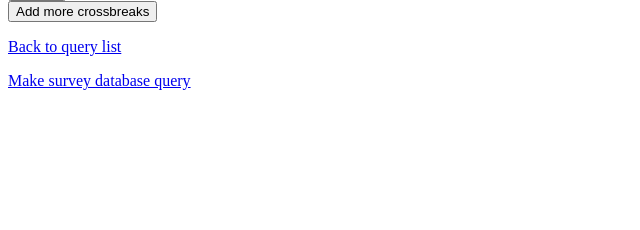
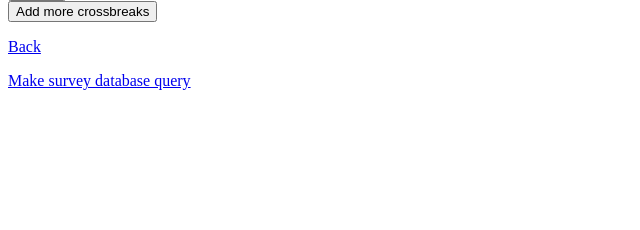
Before and after one commit to pf-data-projects/pf_polling_analyser, a Django app: page /upload/ in a window 1280 px wide. Shown: the part 570-800 px from the top of the page, without its empty margins (0-640 px from the left). Run offline with Django 3.2, Linux system fonts and the light colour scheme.

Commit message:
Change link texts that redirect home to 'Back'

```diff
--- a/templates/query_detail.html
+++ b/templates/query_detail.html
@@ -4,7 +4,7 @@
 <h3>{{query.user.username}}'s query: {{query.survey_name}}</h3>
 <p>{{query.starting_qid}}</p>
 <p>{{query.ending_qid}}</p>
-<p><a href="{% url 'home' %}">Back to query list</a></p>
+<p><a href="{% url 'home' %}">Back</a></p>
 <hr/>
 <p><a href="{% url 'make-request' query.pk %}">Make a request to the api with these details.</a></p>
 {% endblock %}
--- a/templates/query_form.html
+++ b/templates/query_form.html
@@ -11,7 +11,7 @@
 
 <hr/>
 
-<p><a href="{% url 'home' %}">Back to survey list</a></p>
+<p><a href="{% url 'home' %}">Back</a></p>
 <p><a href="{% url 'upload_data' %}"></a></p>
 
 {% endblock %}
--- a/templates/table_maker_form.html
+++ b/templates/table_maker_form.html
@@ -8,6 +8,6 @@
         {{ form.as_p }}
         <button type="submit">Run table maker</button>
     </form>
-    <p><a href="{% url 'home' %}">Back to query list</a></p>
+    <p><a href="{% url 'home' %}">Back</a></p>
 
 {% endblock %}
--- a/templates/upload_form.html
+++ b/templates/upload_form.html
@@ -33,7 +33,7 @@
 
 
 
-    <p><a href="{% url 'home' %}">Back to query list</a></p>
+    <p><a href="{% url 'home' %}">Back</a></p>
     <p><a href="{% url 'create' %}">Make survey database query</a></p>
 
     <script>
--- a/templates/weight_form.html
+++ b/templates/weight_form.html
@@ -8,7 +8,7 @@
         {{ form.as_p }}
         <button type="submit">Run weighting</button>
     </form>
-    <p><a href="{% url 'home' %}">Back to query list</a></p>
+    <p><a href="{% url 'home' %}">Back</a></p>
     <p><a href="{% url 'create' %}">Make survey database query</a></p>
 
 {% endblock %}
```
